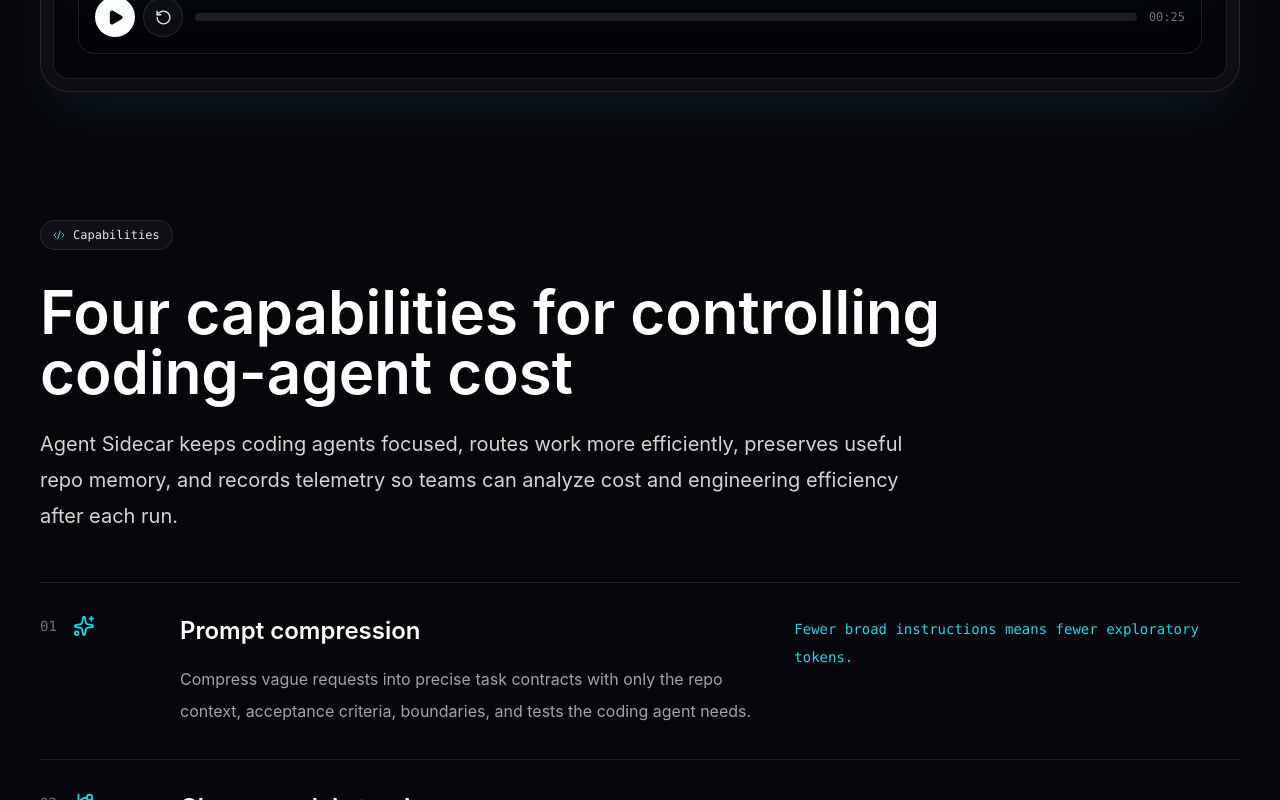
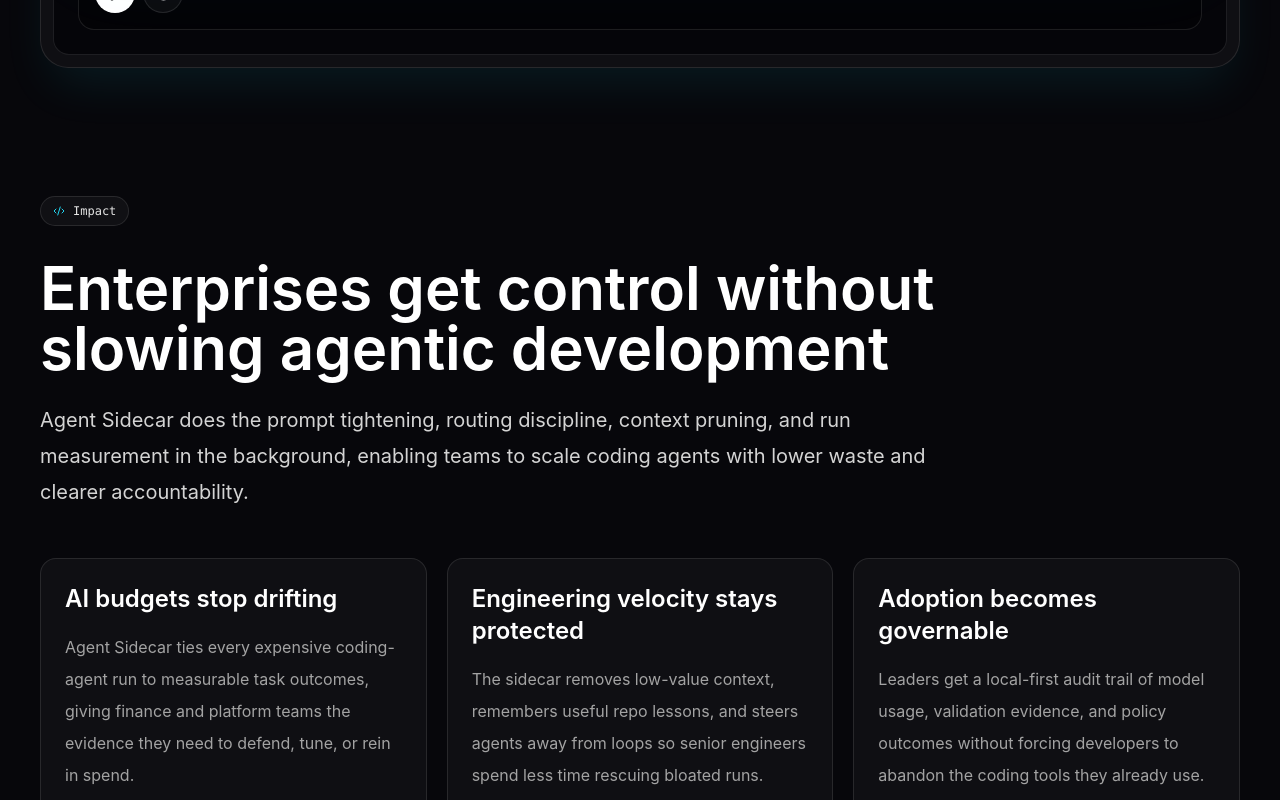
Before and after one commit to Roman0180/agent-guard, a Next.js app in the folder apps/dashboard/: page / in a window 1280 px wide. Shown: the part 2000-2800 px from the top of the page. Built offline with nearby package versions, Linux system fonts and the light colour scheme.

Commit message:
Revise landing page messaging

```diff
--- a/apps/dashboard/app/page.tsx
+++ b/apps/dashboard/app/page.tsx
@@ -3,59 +3,43 @@
 import type { ReactNode } from "react";
 import { useEffect, useRef, useState } from "react";
 import {
-  Activity,
   Bot,
   Code2,
-  FileText,
-  GitBranch,
   Menu,
   Pause,
   Play,
   RotateCcw,
-  Sparkles,
   X
 } from "lucide-react";
 
 const navItems = [
   ["Demo", "#demo"],
-  ["Capabilities", "#capabilities"],
+  ["Impact", "#impact"],
   ["Privacy", "#privacy"],
   ["How to use", "#how-to-use"]
 ] as const;
 
-const capabilities = [
+const impactCards = [
   {
-    icon: Sparkles,
-    title: "Prompt compression",
-    body: "Compress vague requests into precise task contracts with only the repo context, acceptance criteria, boundaries, and tests the coding agent needs.",
-    detail: "Fewer broad instructions means fewer exploratory tokens."
+    title: "AI budgets stop drifting",
+    body: "Agent Sidecar ties every expensive coding-agent run to measurable task outcomes, giving finance and platform teams the evidence they need to defend, tune, or rein in spend."
   },
   {
-    icon: GitBranch,
-    title: "Cheap-model steering",
-    body: "Use an ensemble of lower-cost models for narrow steering decisions, such as where to look next, what to validate, and when a run is drifting.",
-    detail: "Expensive models spend tokens on implementation, not routine routing."
+    title: "Engineering velocity stays protected",
+    body: "The sidecar removes low-value context, remembers useful repo lessons, and steers agents away from loops so senior engineers spend less time rescuing bloated runs."
   },
   {
-    icon: FileText,
-    title: "Selective memory",
-    body: "Apply specialized importance algorithms to decide which lessons, files, diffs, and prior outcomes are worth remembering for the current task.",
-    detail: "Queries become more precise because irrelevant history stays out."
-  },
-  {
-    icon: Activity,
-    title: "Telemetry for analysis",
-    body: "Capture prompt lineage, token estimates, model routing, run outcomes, and validation evidence for later cost and efficiency analysis.",
-    detail: "Teams can see which optimizations actually reduce spend per successful engineering task."
+    title: "Adoption becomes governable",
+    body: "Leaders get a local-first audit trail of model usage, validation evidence, and policy outcomes without forcing developers to abandon the coding tools they already use."
   }
 ];
 
 const workflow = [
-  "Install the sidecar package with pip",
-  "Start the daemon from your terminal",
-  "Code in Codex like normal while Agent Sidecar runs in the background",
-  "Sidecar optimizes prompts, context, model routing, and telemetry behind the scenes",
-  "Review original prompts, optimized prompts, token estimates, result quality, decisions, and evidence-labeled analytics"
+  "A lightweight daemon runs beside Codex or Claude Code",
+  "Agent Sidecar tightens the prompt and scopes the right repo context",
+  "Lower-cost steering keeps the agent focused before expensive tokens pile up",
+  "Run evidence rolls into the dashboard automatically",
+  "Teams get spend, quality, and governance signals without manual writeups"
 ];
 
 export default function HomePage() {
@@ -68,7 +52,7 @@ export default function HomePage() {
       <Navbar mobileOpen={mobileOpen} setMobileOpen={setMobileOpen} />
       <Hero />
       <DemoSection />
-      <Capabilities />
+      <ImpactSection />
       <PrivacySection />
       <HowToUse />
     </main>
@@ -131,10 +115,10 @@ function Hero() {
     <section className="mx-auto flex max-w-7xl flex-col items-center px-5 pb-16 pt-16 text-center sm:px-7 lg:px-10 lg:pb-20 lg:pt-20">
       <div className="flex w-full max-w-7xl flex-col items-center">
         <h1 className="max-w-5xl text-4xl font-semibold leading-[1.02] tracking-normal sm:text-5xl lg:text-6xl">
-          Enterprise Telemetry and Cost Control for Coding Agents
+          The era of tokenmaxxing is over.
         </h1>
         <p className="mt-6 max-w-3xl text-lg leading-8 text-neutral-300 sm:text-xl sm:leading-9">
-          Log runs, surface cost evidence, and cut wasted tokens across Codex, Claude Code, and other agentic coding tools.
+          Agent Sidecar cuts wasted coding-agent tokens, proves where AI spend turns into engineering output, and keeps Codex, Claude Code, and other agentic tools under enterprise control.
         </p>
         <div className="mt-8 w-full max-w-6xl">
           <HeroComparisonCard />
@@ -144,39 +128,26 @@ function Hero() {
   );
 }
 
-function Capabilities() {
+function ImpactSection() {
   return (
     <section
-      id="capabilities"
+      id="impact"
       className="mx-auto max-w-7xl px-5 py-16 sm:px-7 lg:px-10"
     >
-      <Badge>Capabilities</Badge>
+      <Badge>Impact</Badge>
       <h2 className="mt-8 max-w-5xl text-4xl font-semibold leading-tight tracking-normal sm:text-5xl lg:text-6xl">
-        Four capabilities for controlling coding-agent cost
+        Enterprises get control without slowing agentic development
       </h2>
       <p className="mt-6 max-w-4xl text-xl leading-9 text-neutral-300">
-        Agent Sidecar keeps coding agents focused, routes work more efficiently, preserves useful repo memory, and records telemetry so teams can analyze cost and engineering efficiency after each run.
+        Agent Sidecar does the prompt tightening, routing discipline, context pruning, and run measurement in the background, enabling teams to scale coding agents with lower waste and clearer accountability.
       </p>
-      <div className="mt-12 divide-y divide-white/10 border-y border-white/10">
-        {capabilities.map((capability, index) => {
-          const Icon = capability.icon;
-          return (
-            <article
-              key={capability.title}
-              className="grid gap-5 py-8 md:grid-cols-[120px_1fr_0.75fr] md:items-start"
-            >
-              <div className="flex items-center gap-4 font-mono text-sm text-neutral-500">
-                <span>{String(index + 1).padStart(2, "0")}</span>
-                <Icon size={22} className="text-[#22d3ee]" />
-              </div>
-              <div>
-                <h3 className="text-2xl font-semibold">{capability.title}</h3>
-                <p className="mt-4 max-w-2xl text-base leading-8 text-neutral-400">{capability.body}</p>
-              </div>
-              <p className="font-mono text-sm leading-7 text-[#22d3ee]">{capability.detail}</p>
-            </article>
-          );
-        })}
+      <div className="mt-12 grid gap-5 lg:grid-cols-3">
+        {impactCards.map((card) => (
+          <article key={card.title} className="rounded-2xl border border-white/10 bg-white/[0.035] p-6">
+            <h3 className="text-2xl font-semibold">{card.title}</h3>
+            <p className="mt-4 text-base leading-8 text-neutral-400">{card.body}</p>
+          </article>
+        ))}
       </div>
     </section>
   );
@@ -188,7 +159,7 @@ function HowToUse() {
       <div className="mt-10 grid gap-6 lg:grid-cols-[0.72fr_1.28fr]">
         <div className="rounded-2xl border border-white/10 bg-white/[0.03] p-5">
           <p className="text-lg leading-8 text-neutral-300">
-            The dashboard is the control plane and replay UI. Developers keep coding in Codex while Agent Sidecar optimizes prompt context, routing, and telemetry in the background, then measures whether those optimizations improve cost per successful task.
+            Agent Sidecar becomes the control plane and replay UI around everyday coding-agent work. It optimizes prompt context, routing, and telemetry in the background, then shows whether each optimization improved cost per successful task.
           </p>
           <div className="mt-5 grid gap-3">
             {workflow.map((item, index) => (
@@ -983,9 +954,9 @@ function RunComparisonPanel({
 
 function PrivacyComparisonCard() {
   const readableItems = [
-    ["Run timeline", "Tool calls, timestamps, exit states, and validation status"],
-    ["Cost evidence", "Token estimates, model usage, and matched baseline savings"],
-    ["Policy outcomes", "Allowed actions, blocked waste, and reason codes for audit"]
+    ["Engineering throughput", "Highlights stalls, loops, and skipped validation so leaders can protect delivery quality without policing individual developers"],
+    ["Spend accountability", "Connects token usage and model choice to completed work so finance reviewers can judge ROI instead of raw AI bills"],
+    ["Governance evidence", "Records policy decisions and validation status so platform teams can prove guardrails are working"]
   ] as const;
   const privateItems = [
     ["Source contents", "Repository files stay on the developer machine unless explicitly shared"],
@@ -1009,9 +980,9 @@ function PrivacyComparisonCard() {
 
         <div className="mt-5 grid gap-4 lg:grid-cols-2">
           <VisibilityPanel
-            title="Accessible / readable"
+            title="Operational evidence"
             tone="emerald"
-            summary="Safe operational telemetry for engineering leaders, platform teams, and finance reviewers."
+            summary="The sidecar turns raw agent activity into business-relevant signals for engineering, platform, and finance leaders."
             items={readableItems}
           />
           <VisibilityPanel
```
